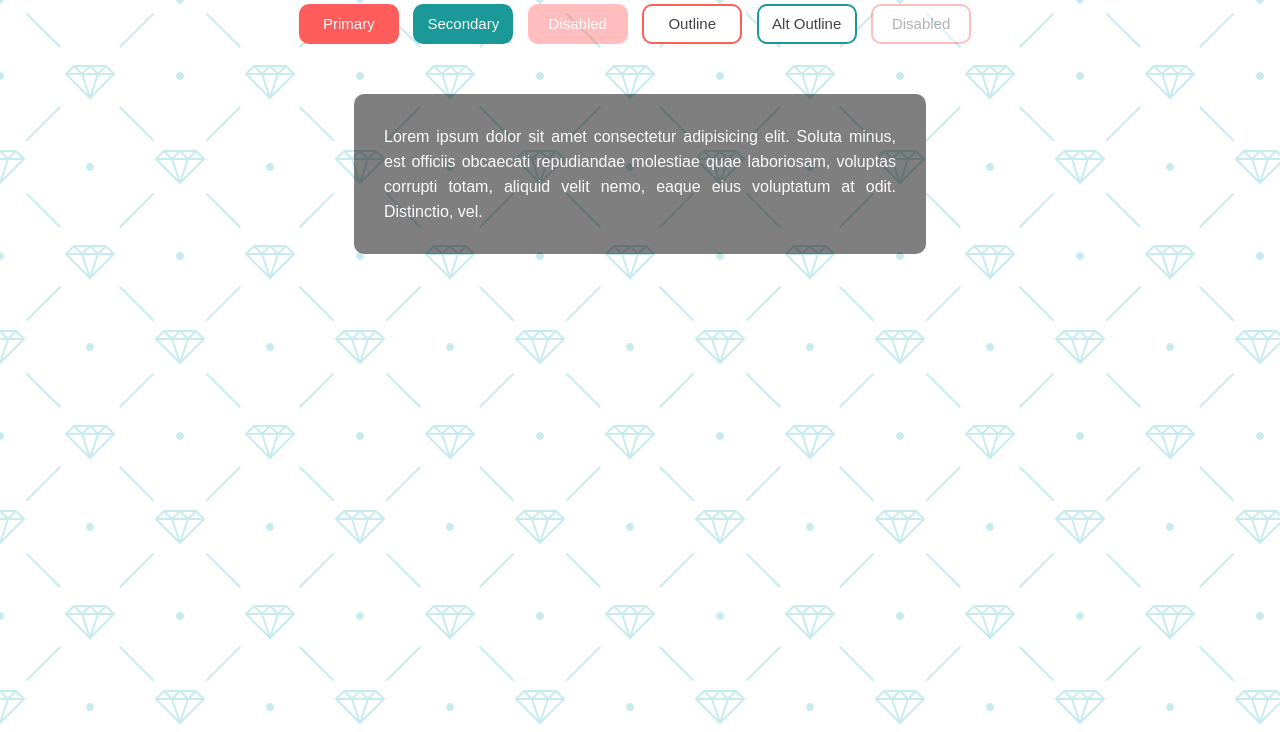
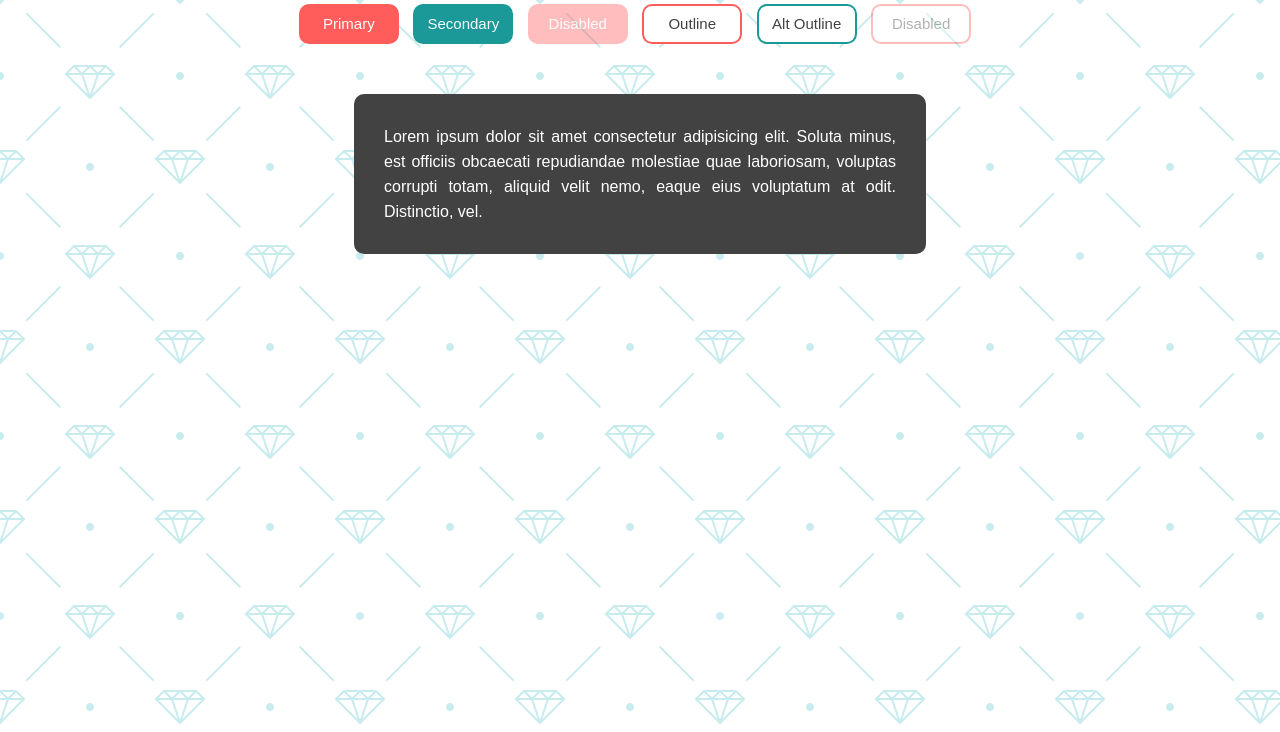
Before and after one commit to Williz4/light-dark-mode, a plain HTML site: page index.html in a window 1280 px wide. Shown: the part 1993-2725 px from the top of the page. Drawn offline with nearby package versions, Linux system fonts and the light colour scheme.

Commit message:
Edits to the texbox element

```diff
--- a/style.css
+++ b/style.css
@@ -263,3 +263,8 @@ input:checked + .slider::before {
   font-size: 30px;
   margin-right: 5px;
 }
+
+#text-box {
+  background: var(--on-background);
+  color: var(--background);
+}
```
